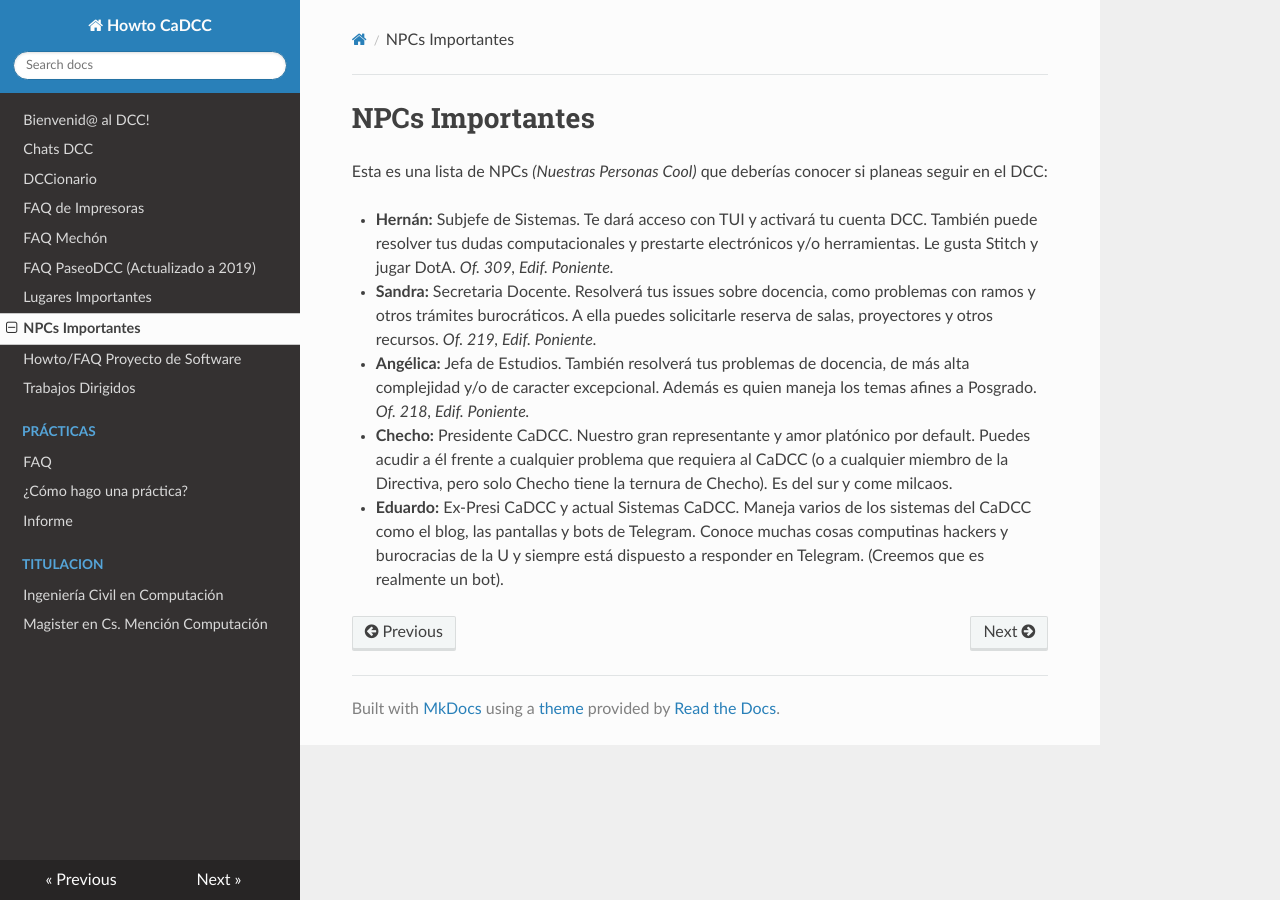
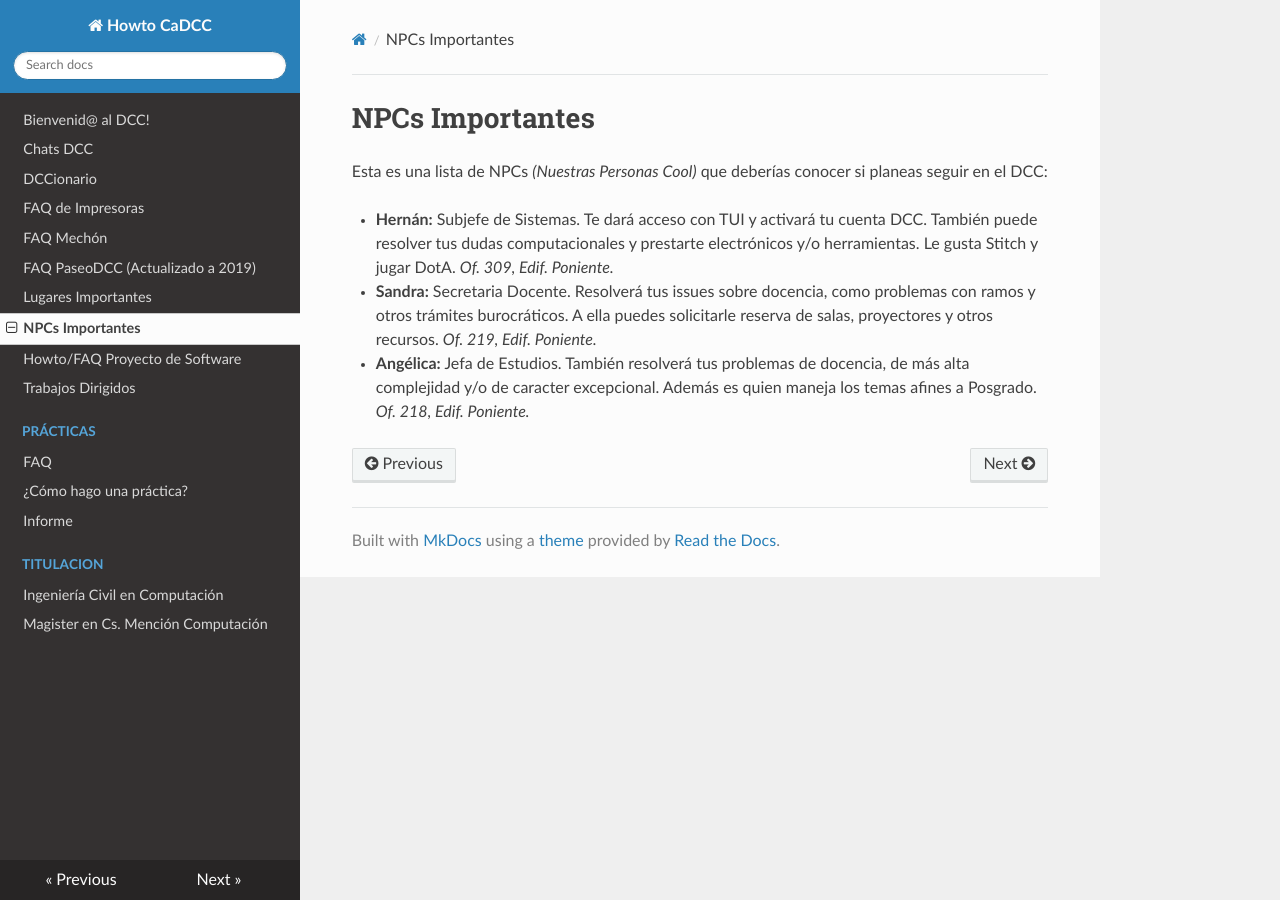
Before and after one commit to cadcc/howto, an MkDocs documentation site: the page built from docs/NPCs Importantes.md, in a window 1280 px wide. Built offline with MkDocs 1.6.1, drawn with Linux system fonts in a browser that asks for light colours; nearby versions of some CDN libraries.

Commit message:
Update NPCs Importantes.md

```diff
--- a/docs/NPCs Importantes.md
+++ b/docs/NPCs Importantes.md
@@ -5,5 +5,3 @@ Esta es una lista de NPCs *(Nuestras Personas Cool)* que deberías conocer si pl
 * **Hernán:** Subjefe de Sistemas. Te dará acceso con TUI y activará tu cuenta DCC. También puede resolver tus dudas computacionales y prestarte electrónicos y/o herramientas. Le gusta Stitch y jugar DotA. *Of. 309, Edif. Poniente.*
 * **Sandra:** Secretaria Docente. Resolverá tus issues sobre docencia, como problemas con ramos y otros trámites burocráticos. A ella puedes solicitarle reserva de salas, proyectores y otros recursos. *Of. 219, Edif. Poniente.*
 * **Angélica:** Jefa de Estudios. También resolverá tus problemas de docencia, de más alta complejidad y/o de caracter excepcional. Además es quien maneja los temas afines a Posgrado. *Of. 218, Edif. Poniente.*
-* **Checho:** Presidente CaDCC. Nuestro gran representante y amor platónico por default. Puedes acudir a él frente a cualquier problema que requiera al CaDCC (o a cualquier miembro de la Directiva, pero solo Checho tiene la ternura de Checho). Es del sur y come milcaos.
-* **Eduardo:** Ex-Presi CaDCC y actual Sistemas CaDCC. Maneja varios de los sistemas del CaDCC como el blog, las pantallas y bots de Telegram. Conoce muchas cosas computinas hackers y burocracias de la U y siempre está dispuesto a responder en Telegram. (Creemos que es realmente un bot).
```
